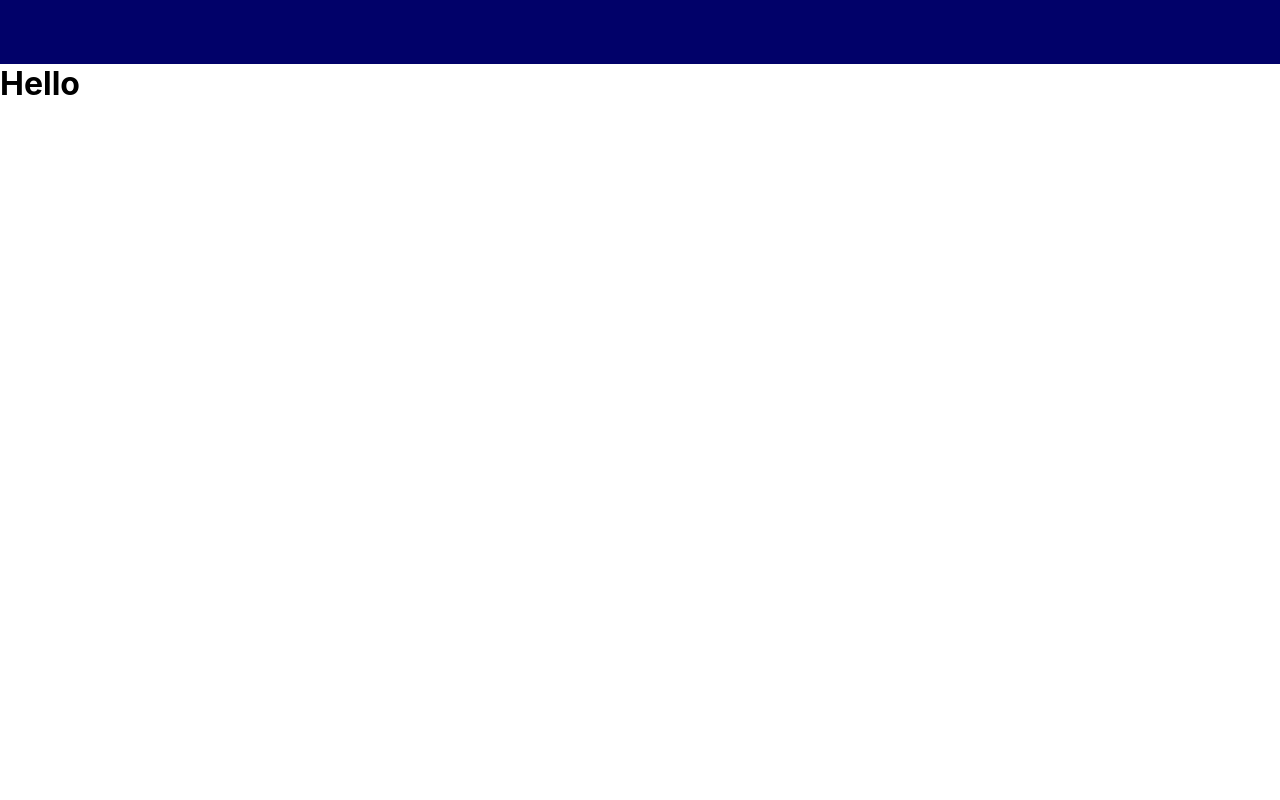
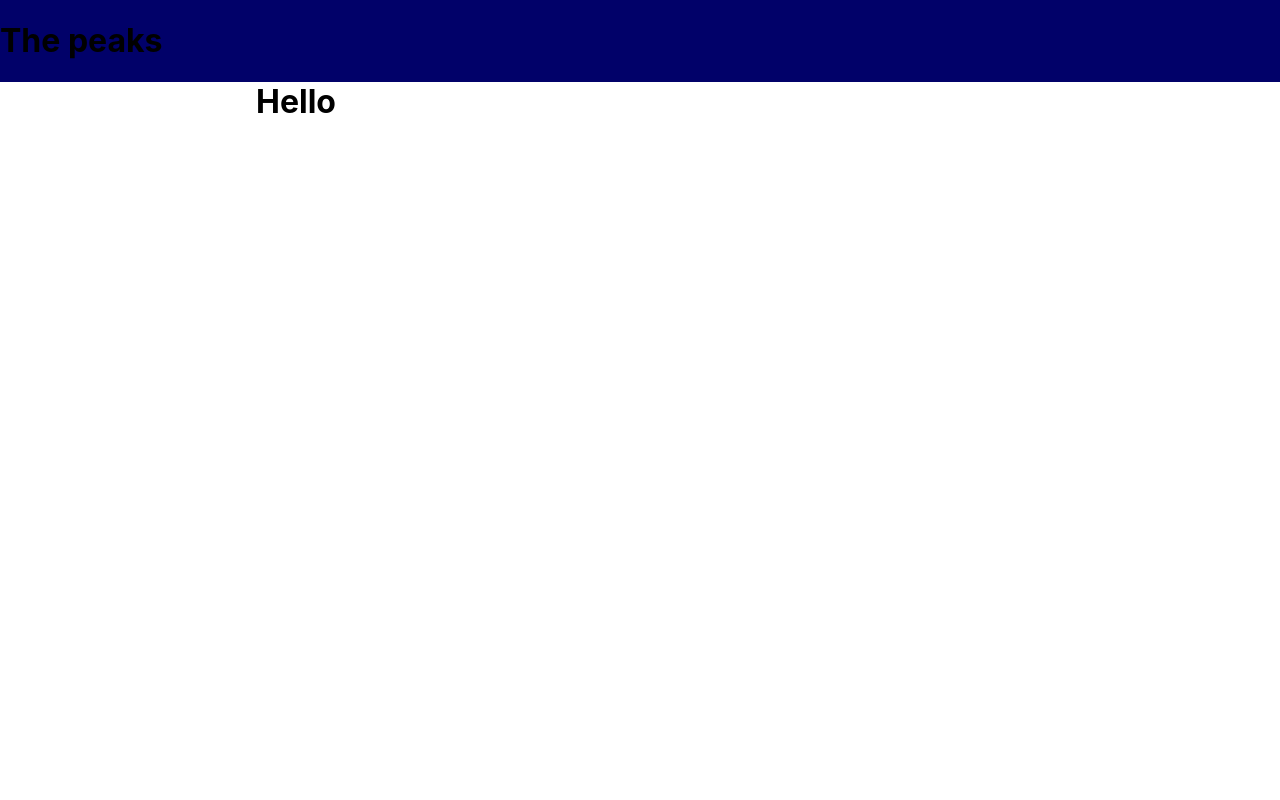
Before and after one commit to Coder-Babu19/BASIC-PROJECT-REACT-JS, a React (Create React App) app in the folder my-app/: page / in a window 1280 px wide. Shown: the top 800 px of the page. Built offline with nearby package versions, Linux system fonts and the light colour scheme.

Commit message:
name change

```diff
--- a/my-app/src/App.js
+++ b/my-app/src/App.js
@@ -6,8 +6,11 @@ import React from 'react'
 
 function App() {
   return (
+    <div>
+        <h1> The peaks</h1>
+        <Home />
 
-      <Home />
+    </div>
 
   );
 }
--- a/my-app/src/components/Home.module.css
+++ b/my-app/src/components/Home.module.css
@@ -4,8 +4,8 @@
 
     min-height: 1000px;
 
-    margin-top: 5%;
+    margin-top: 1%;
     align-items: center;
-
+    padding-left: 20%;
     background-color: white;
 }
```
